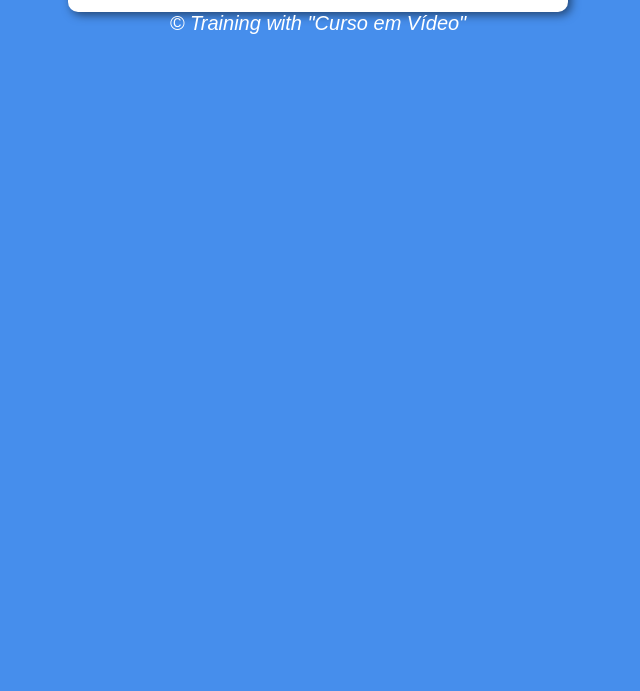
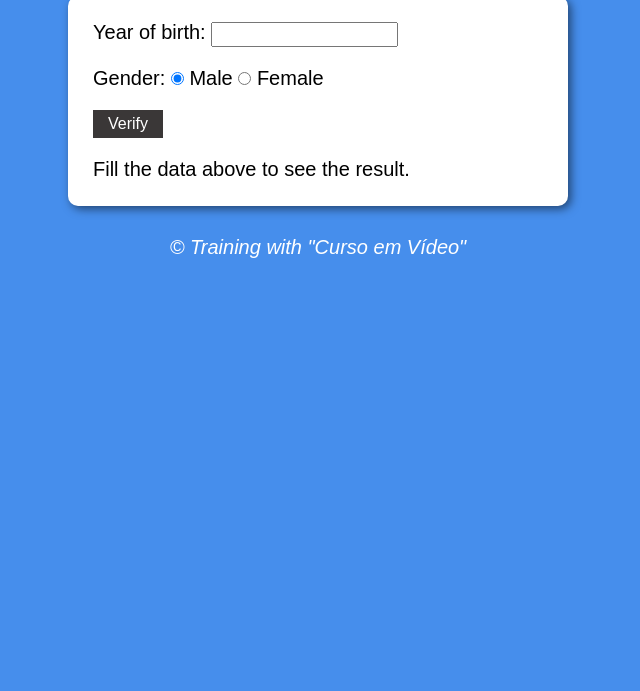
Before and after one commit to renato-albuquerque/agechecker-jscourse-gustavoguanabara, a plain HTML site: page index.html in a window 1280 px wide. Shown: the part 109-800 px from the top of the page, without its empty margins (322-962 px from the left). Drawn offline with Linux system fonts and the light colour scheme.

Commit message:
updated js code

```diff
--- a/index.html
+++ b/index.html
@@ -8,18 +8,29 @@
     <link rel="stylesheet" href="style.css">
     <script src="script.js" defer></script>
 
-    <title>Exercise Model</title>
+    <title>Age Checker</title>
 </head>
 <body>
     <header>
-        <h1>Title</h1>
+        <h1>Age Checker</h1>
     </header>
     <section>
         <div>
-            TESTING...
+           <p>Year of birth:
+                <input type="number" name="txtyear" id="txtyear" min="0">
+           </p>
+           <p>Gender:
+                <input type="radio" name="radiogender" id="male" checked>
+                <label for="male">Male</label>
+                <input type="radio" name="radiogender" id="female">
+                <label for="female">Female</label>
+           </p>
+           <p>
+                <input class="btnVerify" type="button" value="Verify" onclick="verify()">
+           </p>
         </div>
-        <div>
-            Hello!
+        <div id="result">
+            Fill the data above to see the result.
         </div>
     </section>
     <footer>
--- a/script.js
+++ b/script.js
@@ -0,0 +1,57 @@
+function verify() {
+    let date = new Date()
+    let currentYear = date.getFullYear()
+    let formYear = document.querySelector("#txtyear")
+    let result = document.querySelector("#result")
+
+    if(formYear.value.length == 0 || formYear.value > currentYear) {
+        window.alert("Verify the data and try again!")
+    } else {
+        let formGender = document.getElementsByName("radiogender")
+        let age = currentYear - formYear.value
+        let gender = ""
+        let image = document.createElement("img")   /* Alternative/way to insert image by JS. */
+        image.setAttribute("id", "image")
+
+        if(formGender[0].checked) {
+            gender = "Male"
+            if(age >= 0 && age < 10) {
+                // Child
+                image.setAttribute("src", "baby-m.jpg")
+            } else if(/* age >= 10 && */ age < 21) {    /* Can be ommited. */
+                // Young
+                image.setAttribute("src", "young-m.jpg")
+            } else if(/* age >= 21 && */ age < 50) {    /* Can be ommited. */
+                // Adult
+                image.setAttribute("src", "adult-m.jpg")
+            } else {
+                // Elderly
+                image.setAttribute("src", "elderly-m.jpg")
+            }
+        } else if(formGender[1].checked) {
+            gender = "Female"
+            if(age >= 0 && age < 10) {
+                // Child
+                image.setAttribute("src", "baby-f.jpg")
+            } else if(/* age >= 10 && */ age < 21) {    /* Can be ommited. */
+                // Young
+                image.setAttribute("src", "young-f.jpg")
+            } else if(/* age >= 21 && */ age < 50) {    /* Can be ommited. */
+                // Adult
+                image.setAttribute("src", "adult-f.jpg")
+            } else {
+                // Elderly
+                image.setAttribute("src", "elderly-f.jpg")
+            }
+        }
+
+        result.style.textAlign = "center"
+        result.style.color = "darkblue"
+        result.innerHTML = `We detected gender <strong>${gender}</strong> with <strong>${age}</strong> years old.`
+        result.appendChild(image)   /* To appear the image below. */
+
+    }
+
+
+
+}
--- a/style.css
+++ b/style.css
@@ -2,7 +2,7 @@
     margin: 0;
     padding: 0;
     box-sizing: border-box;
-    border: none;
+    /* border: none; */
     text-decoration: none;
     list-style: none;
 }
@@ -15,7 +15,7 @@ body {
 header {
     color: white;
     text-align: center;
-
+    padding: 30px;
 }
 
 section {
@@ -27,8 +27,31 @@ section {
     box-shadow: 3px 3px 10px rgba(0, 0, 0, 0.521);
 }
 
+section #txtyear {
+    padding: 3px;
+    color: darkblue;
+}
+
+section div p {
+    padding: 10px;
+}
+
+.btnVerify {
+    padding: 5px;
+    width: 70px;
+    font-size: 12pt;
+    background-color: rgb(58, 55, 55);
+    color: white;
+    border: none;
+}
+
+section #result {
+    padding: 10px;
+}
+
 footer {
     color: white;
     text-align: center;
     font-style: italic;
+    padding: 30px;
 }
```
Also changed, not shown: files/adult-f.jpg (renamed from files/adult-w.jpg), files/baby-f.jpg (renamed from files/baby-w.jpg), files/elderly-f.jpg (renamed from files/elderly-w.jpg), files/young-f.jpg (renamed from files/young-w.jpg), 1 other file.
